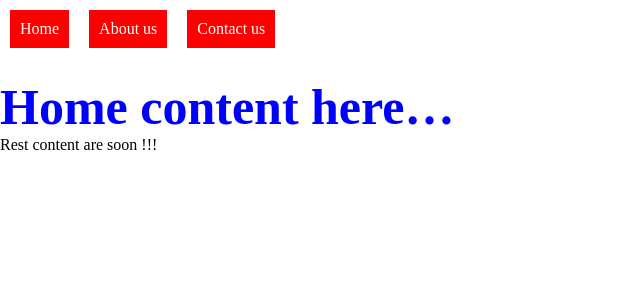
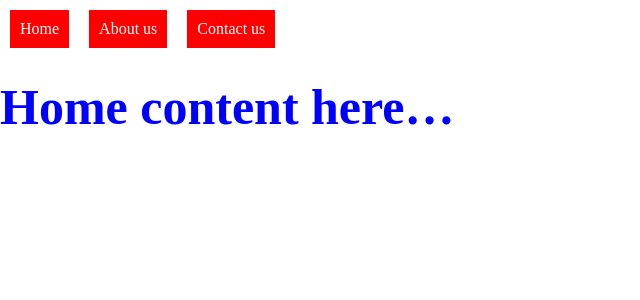
Before and after one commit to AsadPalasara/local_demo, a Jekyll site: the page built from index.md, in a window 1280 px wide. Shown: the top 300 px of the page, without its empty margins (0-640 px from the left). Built offline with Jekyll 4.4.1, drawn with Linux system fonts in a browser that asks for light colours.

Commit message:
Update from Forestry.io - Updated index.md

```diff
--- a/index.md
+++ b/index.md
@@ -4,5 +4,3 @@ layout: homepage
 
 ---
 # Home content here...
-
-> Rest content are soon !!!
```
